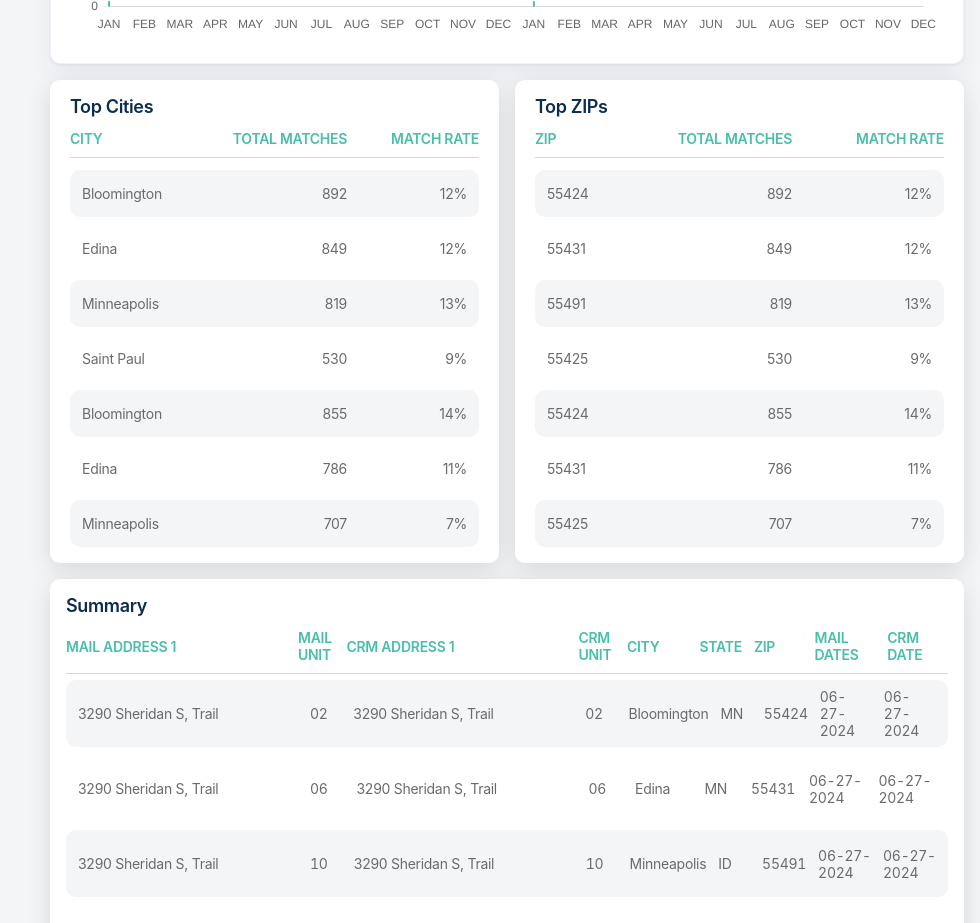
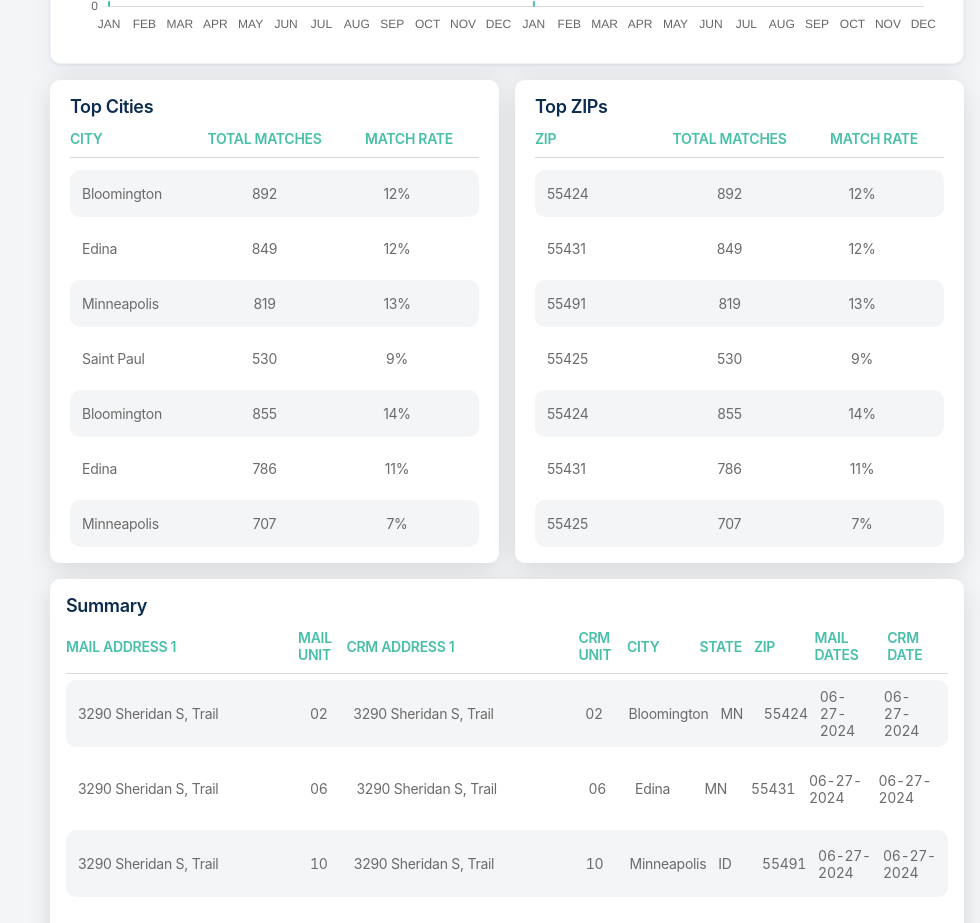
Before and after one commit to mailtrace-llc/client, a Vue app: page / in a window 1280 px wide. Shown: the part 1180-2103 px from the top of the page, without its empty margins (300-1280 px from the left). Built offline with nearby package versions, Linux system fonts and the light colour scheme; no server answers.

Commit message:
chore(ui): top cities/top zips tweaks to make it pixel perfect

```diff
--- a/src/components/dashboard/TopCitiesTable.vue
+++ b/src/components/dashboard/TopCitiesTable.vue
@@ -75,7 +75,7 @@ const rows: Row[] = [
 /* Column labels */
 .cols {
   display: grid;
-  grid-template-columns: 1fr 160px 120px; /* adjust to match your layout */
+  grid-template-columns: 120px 1fr 140px; /* adjust to match your layout */
   align-items: center;
   gap: 12px;
 }
@@ -86,14 +86,6 @@ const rows: Row[] = [
   letter-spacing: -0.28px; /* ls:-0.28 */
   color: #47bfa9; /* header accent from JSON */
   text-transform: uppercase;
-}
-.col-city {
-}
-.col-total {
-  justify-self: end;
-}
-.col-rate {
-  justify-self: end;
 }
 
 /* Divider (Line 3: color #6d8196 @ 30% opacity, 1px) */
@@ -113,12 +105,12 @@ const rows: Row[] = [
 }
 .row {
   display: grid;
-  grid-template-columns: 1fr 160px 120px;
+  grid-template-columns: 120px 1fr 140px;
   align-items: center;
-  min-height: 47px; /* rectangles 6/7/8: h 47 */
+  min-height: 47px; /* row rects: h 47 (33 on last in some designs—OK to keep 47) */
   padding: 0 12px;
   border-radius: 10px;
-  color: #6b6b6b; /* body text color from JSON */
+  color: #6b6b6b;
   font-size: 14px;
   line-height: 17px;
   letter-spacing: -0.28px;
@@ -128,13 +120,17 @@ const rows: Row[] = [
   background: #f4f5f7;
 } /* even rows: Rectangle 6/7/8 bg */
 
-.cell.city {
-  justify-self: start;
+/* header labels */
+.col-total,
+.col-rate {
+  justify-self: center;
+  text-align: center;
 }
-.cell.total {
-  justify-self: end;
-}
-.cell.rate {
-  justify-self: end;
+
+/* row values */
+.total,
+.rate {
+  justify-self: center;
+  text-align: center;
 }
 </style>
--- a/src/components/dashboard/TopZipsTable.vue
+++ b/src/components/dashboard/TopZipsTable.vue
@@ -93,12 +93,6 @@ const rowsToShow = computed<Row[]>(() =>
   color: #47bfa9;
   text-transform: uppercase;
 }
-.col-total {
-  justify-self: end;
-}
-.col-rate {
-  justify-self: end;
-}
 
 /* Divider (Line 4 @ 30% opacity) */
 .rule {
@@ -132,13 +126,17 @@ const rowsToShow = computed<Row[]>(() =>
   background: #f4f5f7;
 }
 
-.cell.zip {
-  justify-self: start;
+/* header labels */
+.col-total,
+.col-rate {
+  justify-self: center;
+  text-align: center;
 }
-.cell.total {
-  justify-self: end;
-}
-.cell.rate {
-  justify-self: end;
+
+/* row values */
+.total,
+.rate {
+  justify-self: center;
+  text-align: center;
 }
 </style>
```
